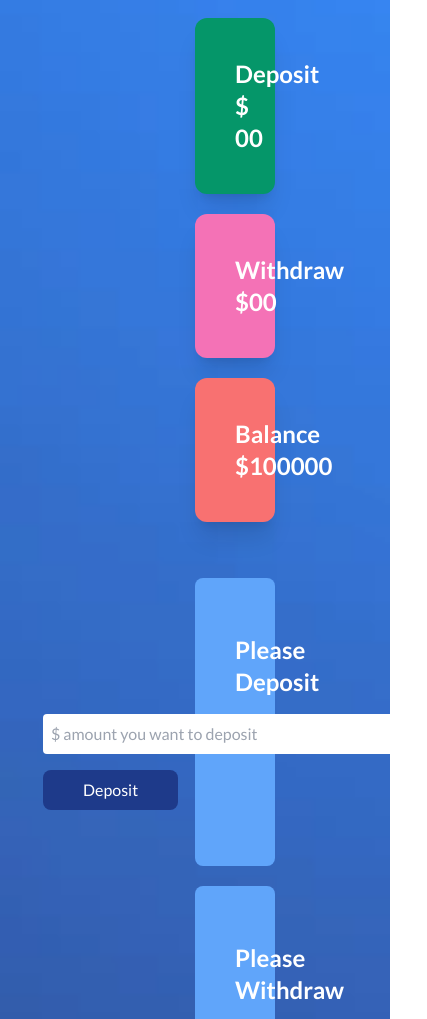
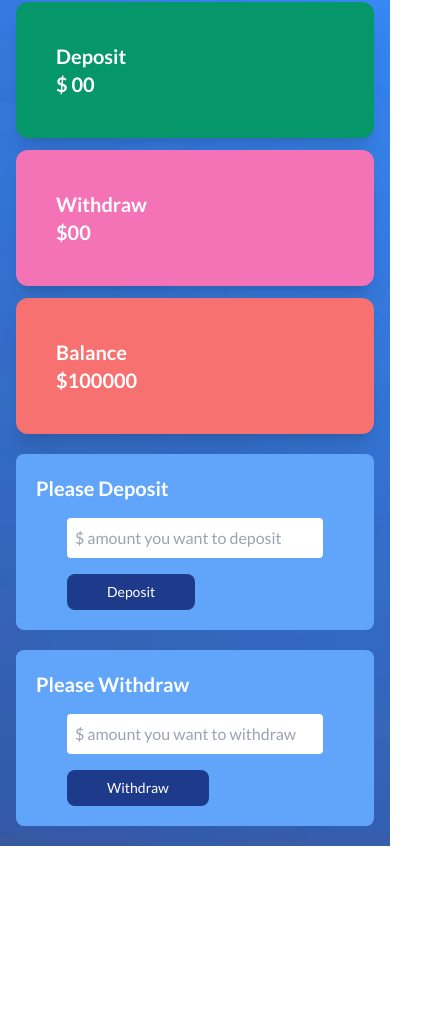
Before and after one commit to Md-Arman01/Baap-er-bank, a plain HTML site: page bank.html in a window 390 px wide. Shown: the part 142-1161 px from the top of the page, 427 px wide, since content can reach past the window. After the commit the page ends 988 px from the top, so only its background shows below. Drawn offline with nearby package versions, Linux system fonts and the light colour scheme.

Commit message:
responsive

```diff
--- a/bank.html
+++ b/bank.html
@@ -16,56 +16,56 @@
 </head>
 <body class="lato-font">
     <section>
-        <div class="hero min-h-screen flex justify-center items-center  bg-cover" style="background-image: url(image/online-banking-login-protection-concept-260nw-2125197293.webp);">
+        <div class="hero lg:min-h-screen flex justify-center items-center  bg-cover" style="background-image: url(image/bg.jpg);">
             <div class=" w-[1550px]">
-                <h1 class="text-center text-6xl font-extrabold mb-10">Let's get some Mooney!!</h1>
+                <h1 class="text-center text-5xl lg:text-6xl font-extrabold my-6 lg:mb-10">Let's get some <span class="text-[#F0DE36]">Mooney!!</span></h1>
             <!-- 3cards -->
-            <div class="grid grid-cols-1 lg:grid-cols-3 mx-52 gap-5">
+            <div class="grid grid-cols-1 lg:grid-cols-3 mx-4 lg:mx-52 gap-3 lg:gap-5">
                 <!-- card 1 -->
             <div class="card bg-emerald-600 shadow-xl p-10  rounded-xl">
                 <div class="card-body">
-                  <h2 class="text-2xl font-semibold text-white">Deposit</h2>
-                  <p class="text-2xl font-semibold text-white">$<span id="deposit-display"> 00</span></p>
+                  <h2 class="text-xl lg:text-2xl font-semibold text-white">Deposit</h2>
+                  <p class="text-xl lg:text-2xl font-semibold text-white">$<span id="deposit-display"> 00</span></p>
                 </div>
             </div>
                 <!-- card 2 -->
             <div class="card bg-pink-400 shadow-xl p-10  rounded-xl">
                 <div class="card-body">
-                  <h2 class="text-2xl font-semibold text-white">Withdraw</h2>
-                  <p class="text-2xl font-semibold text-white">$<span  id="withdraw-display">00</span></p>
+                  <h2 class="text-xl lg:text-2xl font-semibold text-white">Withdraw</h2>
+                  <p class="text-xl lg:text-2xl font-semibold text-white">$<span  id="withdraw-display">00</span></p>
                 </div>
             </div>
                 <!-- card 3 -->
             <div class="card bg-red-400 shadow-xl p-10  rounded-xl">
                 <div class="card-body">
-                  <h2 class="text-2xl font-semibold text-white">Balance</h2>
-                  <p class="text-2xl font-semibold text-white">$<span id="balance-display"  >100000</span></p>
+                  <h2 class="text-xl lg:text-2xl font-semibold text-white">Balance</h2>
+                  <p class="text-xl lg:text-2xl font-semibold text-white">$<span id="balance-display"  >100000</span></p>
                 </div>
             </div>
 
             </div>
 
 
-            <div class="my-14 grid grid-cols-1 lg:grid-cols-2 mx-52 gap-5">
-                <div class="px-10 py-14 bg-blue-400 space-y-4 rounded-lg">
-                    <h2 class="text-left text-2xl font-semibold text-white">Please Deposit</h2>
+            <div class="my-5 lg:my-14 grid grid-cols-1 lg:grid-cols-2 mx-4 lg:mx-52 gap-5">
+                <div class="px-5 lg:px-10 py-5 lg:py-14 bg-blue-400 space-y-4 rounded-lg">
+                    <h2 class="text-left text-xl lg:text-2xl font-semibold text-white">Please Deposit</h2>
                     <div class="flex justify-center">
                         <div class=" space-y-4">
-                            <input id="deposit-feild" type="text" placeholder="$ amount you want to deposit" class="rounded w-96 p-2" />
+                            <input id="deposit-feild" type="text" placeholder="$ amount you want to deposit" class="rounded w-64 lg:w-96 p-2" />
                             <div class="card-actions justify-end">
-                                <button id="deposit-btn" class=" hover:bg-violet-600 bg-blue-900 py-2 px-10 rounded-lg text-white text-base font-medium">Deposit</button>
+                                <button id="deposit-btn" class=" hover:bg-violet-600 bg-blue-900 py-2 px-10 rounded-lg text-white text-sm lg:text-base font-medium">Deposit</button>
                             </div>
                           </div>
                     </div>
 
                   </div>
-                  <div class="px-10 py-14 bg-blue-400 space-y-4 rounded-lg">
-                    <h2 class="text-left text-2xl font-semibold text-white">Please Withdraw</h2>
+                  <div class="px-5 lg:px-10 py-5 lg:py-14 bg-blue-400 space-y-4 rounded-lg">
+                    <h2 class="text-left text-xl lg:text-2xl font-semibold text-white">Please Withdraw</h2>
                     <div class="flex justify-center">
                         <div class=" space-y-4">
-                            <input id="withdraw-feild" type="text" placeholder="$ amount you want to withdraw" class="rounded w-96 p-2" />
+                            <input id="withdraw-feild" type="text" placeholder="$ amount you want to withdraw" class="rounded w-64 lg:w-96 p-2" />
                             <div class="card-actions justify-end">
-                                <button id="withdraw-btn" class=" hover:bg-violet-600 bg-blue-900 py-2 px-10 rounded-lg text-white text-base font-medium">Withdraw</button>
+                                <button id="withdraw-btn" class=" hover:bg-violet-600 bg-blue-900 py-2 px-10 rounded-lg text-white text-sm lg:text-base font-medium">Withdraw</button>
                             </div>
                           </div>
                     </div>
```
Also changed, not shown: index.html (+5 -37 lines), image/168785814-internet-banking-technology-isometric-illustration-of-bank-on-dark-blue-technology-background.jpg (deleted), image/bg.jpg (added).
